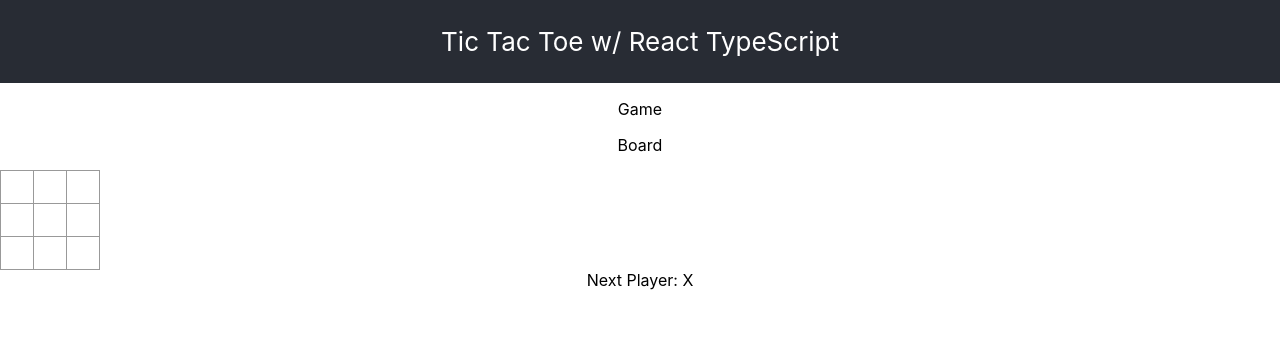
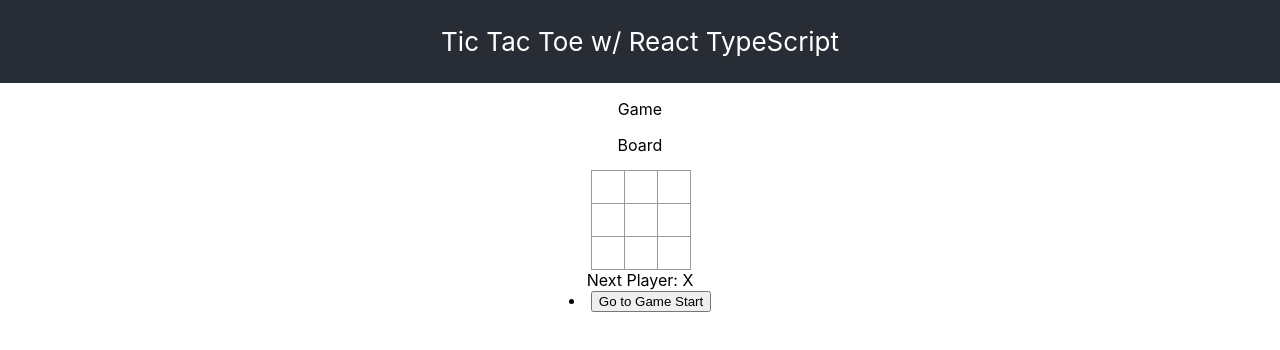
Before and after one commit to chosnhn1/typescript-tictactoe, a React (Create React App) app in the folder ttt/: page / in a window 1280 px wide. Shown: the top 350 px of the page. Built offline with nearby package versions, Linux system fonts and the light colour scheme.

Commit message:
add history

```diff
--- a/ttt/src/App.css
+++ b/ttt/src/App.css
@@ -45,10 +45,12 @@
   text-align: center;
 } */
 
-/* .board {
+.board {
   display: flex;
-  flex-direction: row;
-} */
+  flex-direction: column;
+  align-items: center;
+  min-width: 120px;
+}
 
 .square {
   background: #fff;
--- a/ttt/src/components/Board.tsx
+++ b/ttt/src/components/Board.tsx
@@ -2,7 +2,7 @@ import React, { SetStateAction, useState } from 'react'
 import Square from './Square'
 
 interface Props {
-  squares: Array<string>
+  squares: Array<string|null>
   handleClick: (i: number) => void
 }
 
--- a/ttt/src/components/Square.tsx
+++ b/ttt/src/components/Square.tsx
@@ -4,7 +4,7 @@ interface SquareProps {
   children?: React.ReactNode
   position: number
   onClick?: any
-  value?: string|void
+  value?: string|null
 }
 
 const Square = (props: SquareProps) => {
--- a/ttt/src/pages/Game.tsx
+++ b/ttt/src/pages/Game.tsx
@@ -10,8 +10,10 @@ export default function Game() {
     [{squares: Array(9).fill(null)}]
   )
   const [isNextX, setIsNextX] = useState<boolean>(true)
+  const [stepNumber, setStepNumber] = useState<number>(0)
 
-  const current: unknown = history[history.length - 1]
+  const nHistory = history.slice(0, stepNumber + 1)
+  const current: {squares: Array<string | null>} = nHistory[nHistory.length - 1]
 
 
 
@@ -20,9 +22,9 @@ export default function Game() {
 
 
 
-  const [squares, setSquares] = useState<string[]>(Array(9).fill(null))
+  // const [squares, setSquares] = useState<string[]>(Array(9).fill(null))
 
-  const calcWinner = (squares: Array<string>) => {
+  const calcWinner = (squares: Array<string|null>) => {
     const lines: Array<Array<number>> = [
       [0, 1, 2],
       [3, 4, 5],
@@ -44,7 +46,8 @@ export default function Game() {
     return null
   }
 
-  const winner = calcWinner(squares)
+
+  const winner = calcWinner(current.squares)
   let gameStatus: string
   if (winner) {
     gameStatus = "Winner: " + winner
@@ -53,27 +56,55 @@ export default function Game() {
   }
 
   const handleClick = (i: number) => {
-    const newSquares: Array<string> = squares.slice()
-    if (calcWinner(squares) || squares[i]) {
+
+    const newSquares: Array<string|null> = current.squares.slice()
+
+    // game already ended
+    if (calcWinner(current.squares) || current.squares[i]) {
       return
     }
 
     newSquares[i] = isNextX ? "X" : "O"
+    setHistory(nHistory.concat([{
+      squares: newSquares,
+    }]))
     setIsNextX(!isNextX)
-    setSquares([...newSquares])
+    setStepNumber(nHistory.length)
   }
+
+
+  const jumpTo = (step: number) => {
+    setStepNumber(step)
+    setIsNextX((step % 2) === 0)
+  }
+  const moves = nHistory.map((step, move) => {
+    const desc = move ?
+      "Go to move #" + move :
+      "Go to Game Start"
+
+      return (
+        <li>
+          <button onClick={() => jumpTo(move)}>{desc}</button>
+
+        </li>
+
+      )
+  })
 
 
   return (
     <div className="game">
       <p>Game</p>
       <div className="game-board">
-        <Board squares={squares} handleClick={handleClick} />
+        <Board squares={current.squares} handleClick={handleClick} />
       </div>
       <div className="game-info">
         {gameStatus}
       </div>
-
+      <div>
+        {current.squares}
+        {moves}
+      </div>
 
     </div>
   )
```
